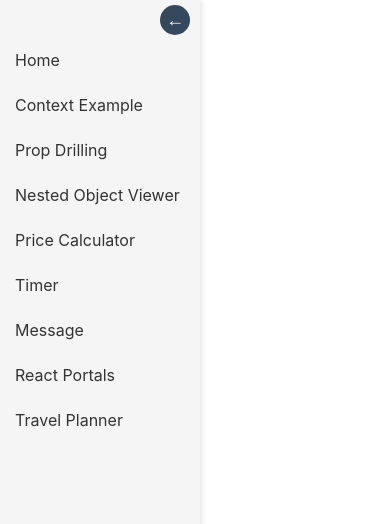
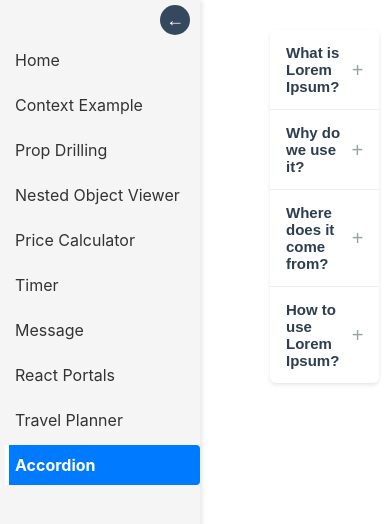
Before and after one commit to ajaykumar-bg/react-test, a React (Create React App) app: page /accordion in a window 390 px wide. Shown: the top 524 px of the page. Built offline with nearby package versions, Linux system fonts and the light colour scheme.

Commit message:
Added Accordion example

```diff
--- a/src/AppRoutes.js
+++ b/src/AppRoutes.js
@@ -10,6 +10,7 @@ import Message from './components/message/Message';
 import NestedObjectViewer from './components/nested-object-viewer/NestedObjectViewer';
 import ReactPortalExample from './components/react-portal/ReactPortalExample';
 import TravelPlannerExample from './components/travel-planner/TravelPlannerExample';
+import AccordionExample from './components/accordion/AccordionExample';
 
 function AppRoutes() {
 	return (
@@ -23,6 +24,7 @@ function AppRoutes() {
 			<Route path='/message' element={<Message />} />
 			<Route path='/react-portals' element={<ReactPortalExample />} />
 			<Route path='/travel-planner' element={<TravelPlannerExample />} />
+			<Route path='/accordion' element={<AccordionExample />} />
 		</Routes>
 	);
 }
--- /dev/null
+++ b/src/components/accordion/Accordion.css
@@ -0,0 +1,117 @@
+.accordion {
+  margin: 20px auto;
+  border-radius: 8px;
+  box-shadow: 0 2px 4px rgba(0, 0, 0, 0.1);
+  background: #fff;
+}
+
+.accordion-item {
+  border-bottom: 1px solid #eee;
+}
+
+.accordion-item:last-child {
+  border-bottom: none;
+}
+
+.accordion-header {
+  width: 100%;
+  padding: 16px 20px;
+  background: none;
+  border: none;
+  text-align: left;
+  font-size: 16px;
+  font-weight: 600;
+  color: #2c3e50;
+  cursor: pointer;
+  display: flex;
+  justify-content: space-between;
+  align-items: center;
+  transition: all 0.3s ease;
+  position: relative;
+}
+
+.accordion-header:hover {
+  background-color: #f8f9fa;
+}
+
+.accordion-header.active {
+  background-color: #f1f4f7;
+  color: #3498db;
+}
+
+.accordion-icon {
+  font-size: 20px;
+  font-weight: 300;
+  color: #95a5a6;
+  transition: transform 0.3s ease;
+  display: inline-block;
+  width: 24px;
+  height: 24px;
+  line-height: 24px;
+  text-align: center;
+  border-radius: 50%;
+}
+
+.accordion-header.active .accordion-icon {
+  color: #3498db;
+  transform: rotate(180deg);
+}
+
+.accordion-content {
+  max-height: 0;
+  overflow: hidden;
+  transition: max-height 0.3s ease-out, padding 0.3s ease;
+  background-color: #fff;
+  font-size: 14px;
+  color: #666;
+  line-height: 1.6;
+}
+
+.accordion-content.active {
+  max-height: 500px;
+  padding: 20px;
+}
+
+/* Hover effects */
+.accordion-header:hover .accordion-icon {
+  background-color: rgba(52, 152, 219, 0.1);
+}
+
+/* Focus styles for accessibility */
+.accordion-header:focus {
+  outline: none;
+  box-shadow: 0 0 0 2px rgba(52, 152, 219, 0.4);
+}
+
+/* Responsive adjustments */
+@media (max-width: 768px) {
+  .accordion {
+    margin: 10px;
+    border-radius: 6px;
+  }
+
+  .accordion-header {
+    padding: 14px 16px;
+    font-size: 15px;
+  }
+
+  .accordion-content.active {
+    padding: 16px;
+  }
+}
+
+/* Animation for content */
+@keyframes slideDown {
+  from {
+    opacity: 0;
+    transform: translateY(-10px);
+  }
+  to {
+    opacity: 1;
+    transform: translateY(0);
+  }
+}
+
+.accordion-content.active > * {
+  animation: slideDown 0.3s ease-out;
+}
--- /dev/null
+++ b/src/components/accordion/Accordion.js
@@ -0,0 +1,44 @@
+import React, { useState } from 'react';
+import './Accordion.css';
+
+const Accordion = ({ items }) => {
+	const [activeIndex, setActiveIndex] = useState(null);
+
+	const toggleSection = (index) => {
+		setActiveIndex(activeIndex === index ? null : index);
+	};
+
+	return (
+		<div className='accordion'>
+			{items.map((item, index) => (
+				<div key={index} className='accordion-item'>
+					<button
+						className={`accordion-header ${
+							activeIndex === index ? 'active' : ''
+						}`}
+						onClick={() => toggleSection(index)}
+						aria-expanded={activeIndex === index}
+						aria-controls={`accordion-content-${index}`}
+					>
+						{item.title}
+						<span className='accordion-icon' aria-hidden='true'>
+							{activeIndex === index ? '−' : '+'}
+						</span>
+					</button>
+					<div
+						id={`accordion-content-${index}`}
+						className={`accordion-content ${
+							activeIndex === index ? 'active' : ''
+						}`}
+						role='region'
+						aria-labelledby={`accordion-header-${index}`}
+					>
+						<div className='accordion-content-inner'>{item.content}</div>
+					</div>
+				</div>
+			))}
+		</div>
+	);
+};
+
+export default Accordion;
--- /dev/null
+++ b/src/components/accordion/AccordionExample.js
@@ -0,0 +1,9 @@
+import React from 'react';
+import Accordion from './Accordion';
+import { ACCORDION_MOCK_LIST } from './accordion.mock';
+
+function AccordionExample() {
+	return <Accordion items={ACCORDION_MOCK_LIST} />;
+}
+
+export default AccordionExample;
--- /dev/null
+++ b/src/components/accordion/accordion.mock.js
@@ -0,0 +1,26 @@
+export const ACCORDION_MOCK_LIST = [
+	{
+		id: 1,
+		title: 'What is Lorem Ipsum?',
+		content:
+			'Lorem ipsum dolor sit amet, consectetur adipiscing elit. Sed do eiusmod tempor incididunt ut labore et dolore magna aliqua. Ut enim ad minim veniam, quis nostrud exercitation ullamco laboris.',
+	},
+	{
+		id: 2,
+		title: 'Why do we use it?',
+		content:
+			'It is a long established fact that a reader will be distracted by the readable content of a page when looking at its layout. The point of using Lorem Ipsum is that it has a more-or-less normal distribution of letters.',
+	},
+	{
+		id: 3,
+		title: 'Where does it come from?',
+		content:
+			'Contrary to popular belief, Lorem Ipsum is not simply random text. It has roots in a piece of classical Latin literature from 45 BC, making it over 2000 years old.',
+	},
+	{
+		id: 4,
+		title: 'How to use Lorem Ipsum?',
+		content:
+			"There are many variations of passages of Lorem Ipsum available, but the majority have suffered alteration in some form, by injected humour, or randomised words which don't look even slightly believable.",
+	},
+];
--- a/src/components/side-menu/nav.constants.js
+++ b/src/components/side-menu/nav.constants.js
@@ -1,38 +1,42 @@
 export const NAV_ROUTES = [
 	{
-    path: "/",
-    label: "Home",
+		path: '/',
+		label: 'Home',
 	},
 	{
-    path: "/context-example",
-    label: "Context Example",
+		path: '/context-example',
+		label: 'Context Example',
 	},
 	{
-    path: "/prop-drilling",
-    label: "Prop Drilling",
+		path: '/prop-drilling',
+		label: 'Prop Drilling',
 	},
 	{
-    path: "/nested-object-viewer",
-    label: "Nested Object Viewer",
+		path: '/nested-object-viewer',
+		label: 'Nested Object Viewer',
 	},
 	{
-    path: "/price-calculator",
-    label: "Price Calculator",
+		path: '/price-calculator',
+		label: 'Price Calculator',
 	},
 	{
-    path: "/timer-example",
-    label: "Timer",
+		path: '/timer-example',
+		label: 'Timer',
 	},
 	{
-    path: "/message",
-    label: "Message",
+		path: '/message',
+		label: 'Message',
 	},
 	{
-    path: "/react-portals",
-    label: "React Portals",
+		path: '/react-portals',
+		label: 'React Portals',
 	},
 	{
-    path: "/travel-planner",
-    label: "Travel Planner",
+		path: '/travel-planner',
+		label: 'Travel Planner',
+	},
+	{
+		path: '/accordion',
+		label: 'Accordion',
 	},
 ];
```
Lines whose indentation alone changed are shown as unchanged.
